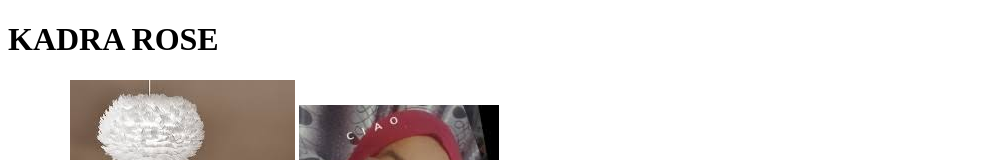
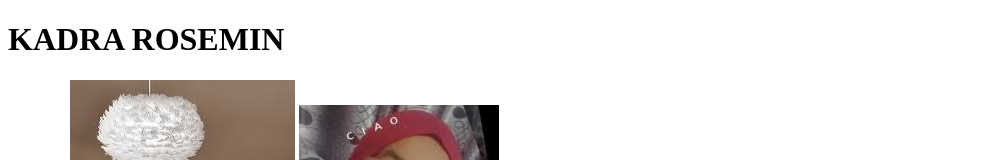
Before and after one commit to kadra229/csb-2cs3kw, a website: page index.html in a window 1280 px wide. Shown: the top 160 px of the page, without its empty margins (0-1008 px from the left). Drawn offline with Linux system fonts and the light colour scheme.

Commit message:
Deployment from Codesandbox.

```diff
--- a/index.html
+++ b/index.html
@@ -7,7 +7,7 @@
     <title>Static KADRA</title>
   </head>
   <body>
-    <h1>KADRA ROSE</h1>
+    <h1>KADRA ROSEMIN</h1>
 
     <strong>KADRA </strong>
     <img src="LADRA/kadra.jpeg" />
```
